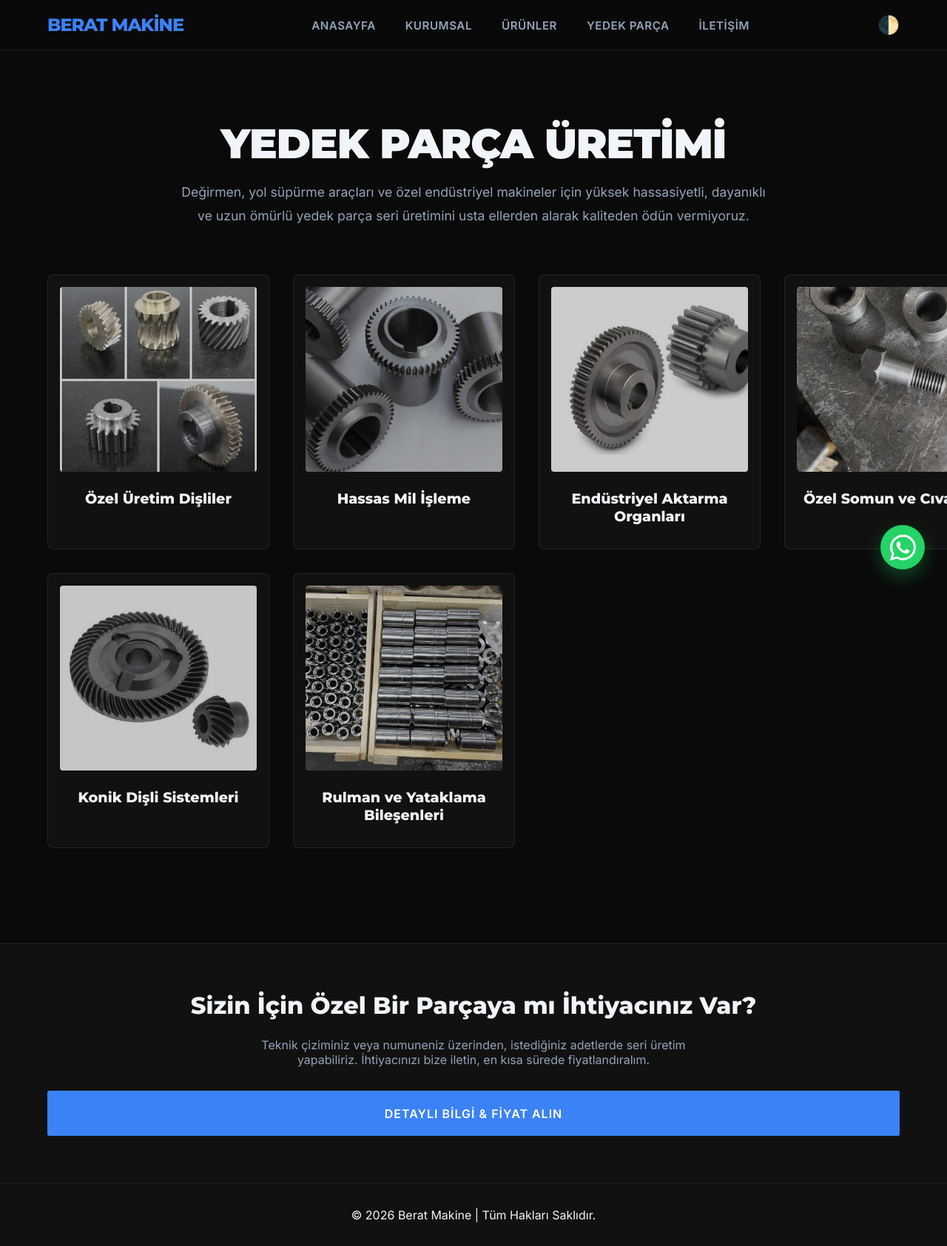
After one commit to Salimhankizilirmak/cncweb, a Flask app: page /yedek-parca in a window 1280 px wide. The commit adds this page. Shown: the whole page at 74% size. Run offline with Flask 3, Linux system fonts and the light colour scheme.

Commit message:
Replace makine-parkuru with yedek-parca and update navigation

```diff
--- a/app.py
+++ b/app.py
@@ -15,9 +15,10 @@ def corporate():
 def products():
     return render_template('urunler.html')
 
-@app.route('/makine-parkuru')
-def machine_park():
-    return render_template('makine_parkuru.html')
+# YENİ EKLENEN YÖNLENDİRME (Makine Parkuru yerine)
+@app.route('/yedek-parca')
+def spare_parts():
+    return render_template('yedek_parca.html')
 
 @app.route('/iletisim')
 def contact():
--- a/templates/base.html
+++ b/templates/base.html
@@ -13,7 +13,7 @@
             <li><a href="/">Anasayfa</a></li>
             <li><a href="/kurumsal">Kurumsal</a></li>
             <li><a href="/urunler">Ürünler</a></li>
-            <li><a href="/makine-parkuru">Makine Parkuru</a></li>
+            <li><a href="/yedek-parca">Yedek Parça</a></li>
             <li><a href="/iletisim">İletişim</a></li>
         </ul>
         <button id="theme-toggle" class="theme-btn">🌓</button>
--- /dev/null
+++ b/templates/yedek_parca.html
@@ -0,0 +1,67 @@
+{% extends "base.html" %}
+{% block content %}
+
+<section class="page-header" style="text-align: center; padding-top: 10rem; padding-bottom: 2rem; min-height: auto;">
+    <h1 class="fade-up" style="font-family: 'Montserrat', sans-serif; font-size: 3.5rem; text-transform: uppercase; letter-spacing: -1px; margin-bottom: 1rem;">Yedek Parça Üretimi</h1>
+    <p class="fade-up" style="max-width: 800px; margin: 0 auto; font-size: 1.1rem; line-height: 1.8; color: var(--secondary-color);">
+        Değirmen, yol süpürme araçları ve özel endüstriyel makineler için yüksek hassasiyetli, dayanıklı ve uzun ömürlü yedek parça seri üretimini usta ellerden alarak kaliteden ödün vermiyoruz.
+    </p>
+</section>
+
+<section class="spare-parts-gallery" style="padding-top: 2rem; min-height: auto;">
+    <div class="gallery-grid" style="display: grid; grid-template-columns: repeat(auto-fill, minmax(300px, 1fr)); gap: 2rem; max-width: 1400px; margin: 0 auto;">
+
+        <div class="gallery-item fade-up card" style="padding: 1rem; border-radius: 8px;">
+            <div class="card-image-wrapper" style="height: 250px; margin-bottom: 0;">
+                <img src="{{ url_for('static', filename='img/16.jpeg') }}" alt="Özel Üretim Dişliler">
+            </div>
+            <h3 style="margin-top: 1.5rem; font-size: 1.2rem; text-align: center;">Özel Üretim Dişliler</h3>
+        </div>
+
+        <div class="gallery-item fade-up card" style="padding: 1rem; border-radius: 8px; animation-delay: 0.1s;">
+            <div class="card-image-wrapper" style="height: 250px; margin-bottom: 0;">
+                <img src="{{ url_for('static', filename='img/19.jpeg') }}" alt="Hassas Mil İşleme">
+            </div>
+            <h3 style="margin-top: 1.5rem; font-size: 1.2rem; text-align: center;">Hassas Mil İşleme</h3>
+        </div>
+
+        <div class="gallery-item fade-up card" style="padding: 1rem; border-radius: 8px; animation-delay: 0.2s;">
+            <div class="card-image-wrapper" style="height: 250px; margin-bottom: 0;">
+                <img src="{{ url_for('static', filename='img/17.jpeg') }}" alt="Endüstriyel Aktarma Organları">
+            </div>
+            <h3 style="margin-top: 1.5rem; font-size: 1.2rem; text-align: center;">Endüstriyel Aktarma Organları</h3>
+        </div>
+
+        <div class="gallery-item fade-up card" style="padding: 1rem; border-radius: 8px; animation-delay: 0.3s;">
+            <div class="card-image-wrapper" style="height: 250px; margin-bottom: 0;">
+                <img src="{{ url_for('static', filename='img/24.jpeg') }}" alt="Özel Somun ve Civatalar">
+            </div>
+            <h3 style="margin-top: 1.5rem; font-size: 1.2rem; text-align: center;">Özel Somun ve Cıvatalar</h3>
+        </div>
+
+        <div class="gallery-item fade-up card" style="padding: 1rem; border-radius: 8px; animation-delay: 0.4s;">
+            <div class="card-image-wrapper" style="height: 250px; margin-bottom: 0;">
+                <img src="{{ url_for('static', filename='img/15.jpeg') }}" alt="Konik Dişli Sistemleri">
+            </div>
+            <h3 style="margin-top: 1.5rem; font-size: 1.2rem; text-align: center;">Konik Dişli Sistemleri</h3>
+        </div>
+
+        <div class="gallery-item fade-up card" style="padding: 1rem; border-radius: 8px; animation-delay: 0.5s;">
+            <div class="card-image-wrapper" style="height: 250px; margin-bottom: 0;">
+                <img src="{{ url_for('static', filename='img/32.jpeg') }}" alt="Rulman ve Yataklama Bileşenleri">
+            </div>
+            <h3 style="margin-top: 1.5rem; font-size: 1.2rem; text-align: center;">Rulman ve Yataklama Bileşenleri</h3>
+        </div>
+
+    </div>
+</section>
+
+<section style="text-align: center; padding: 4rem 5%; min-height: auto; background-color: var(--card-bg); margin-top: 4rem; border-top: 1px solid var(--border-color);">
+    <h2 class="fade-up" style="font-family: 'Montserrat', sans-serif; font-size: 2rem; margin-bottom: 1.5rem;">Sizin İçin Özel Bir Parçaya mı İhtiyacınız Var?</h2>
+    <p class="fade-up" style="color: var(--secondary-color); margin-bottom: 2rem; max-width: 600px; margin-left: auto; margin-right: auto;">
+        Teknik çiziminiz veya numuneniz üzerinden, istediğiniz adetlerde seri üretim yapabiliriz. İhtiyacınızı bize iletin, en kısa sürede fiyatlandıralım.
+    </p>
+    <a href="/iletisim" class="cta-button fade-up">Detaylı Bilgi & Fiyat Alın</a>
+</section>
+
+{% endblock %}
```
Also changed, not shown: templates/makine_parkuru.html (deleted, +0 -38 lines).
